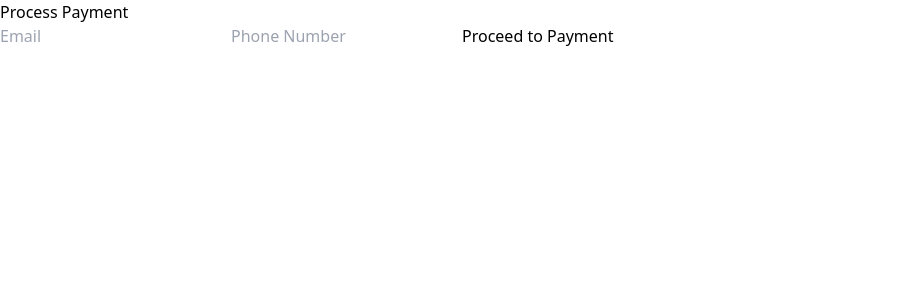
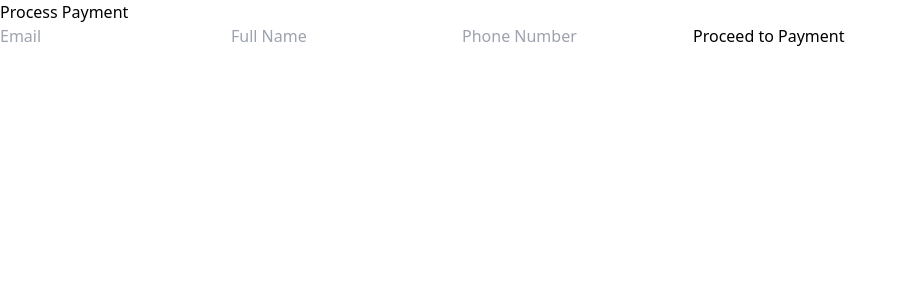
Before and after one commit to Siam3h/liveinnairobi, a Vue app: page /process-payment/1 in a window 1280 px wide. Shown: the top 300 px of the page, without its empty margins (0-907 px from the left). Built offline with nearby package versions, Linux system fonts and the light colour scheme.

Commit message:
update process payment

```diff
--- a/src/components/ProcessPayment.vue
+++ b/src/components/ProcessPayment.vue
@@ -3,6 +3,7 @@
       <h2>Process Payment</h2>
       <form @submit.prevent="processPayment">
         <input v-model="email" type="email" placeholder="Email" required />
+        <input v-model="name" type="name" placeholder="Full Name" required />
         <input v-model="phone" type="tel" placeholder="Phone Number" required />
         <button :disabled="loading" type="submit">Proceed to Payment</button>
       </form>
@@ -19,6 +20,7 @@
     data() {
       return {
         email: '',
+        name: '',
         phone: '',
         loading: false,
         resolvedEventId: null, // Final resolved event ID
@@ -61,6 +63,7 @@
 
           const response = await apiClient.initializePayment({
             email: this.email,
+            name: this.name,
             phone: this.phone,
             eventId: this.resolvedEventId, // Use resolvedEventId
           });
```
